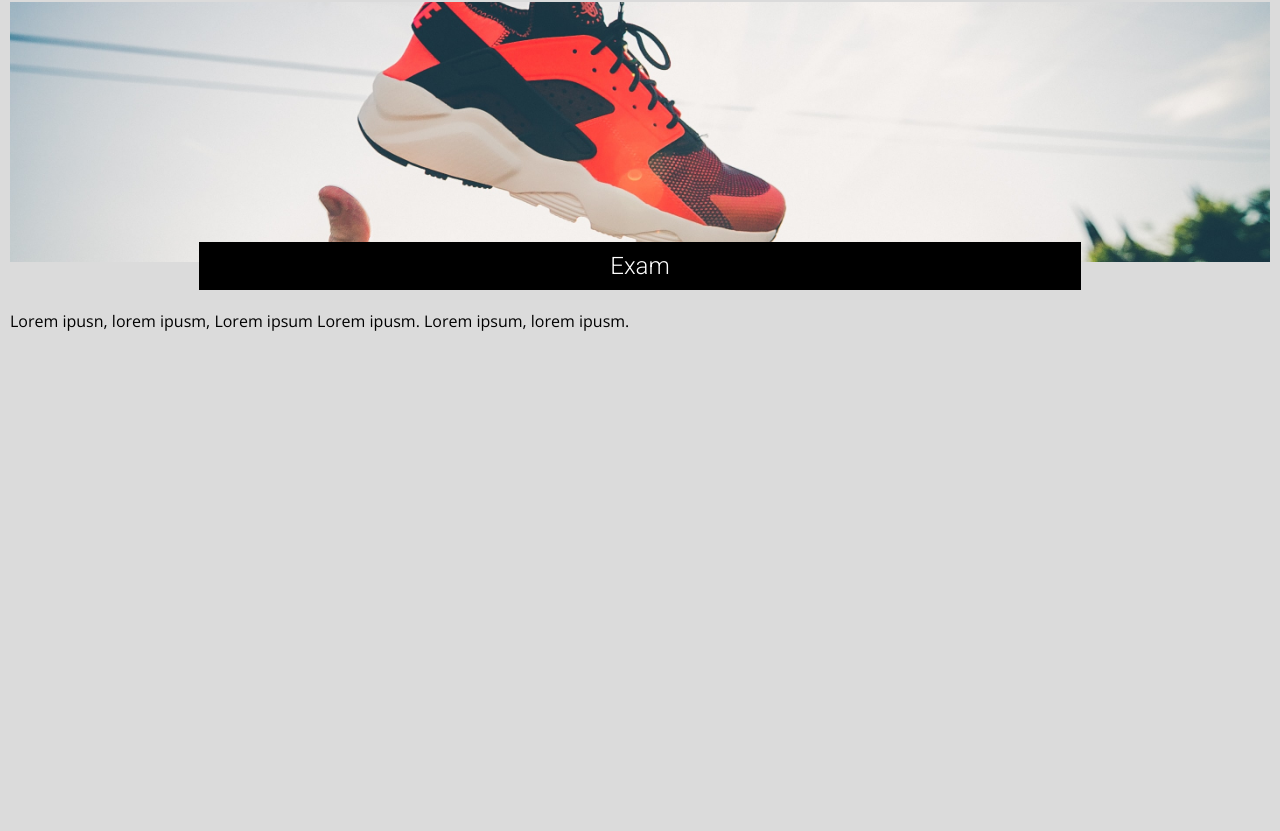
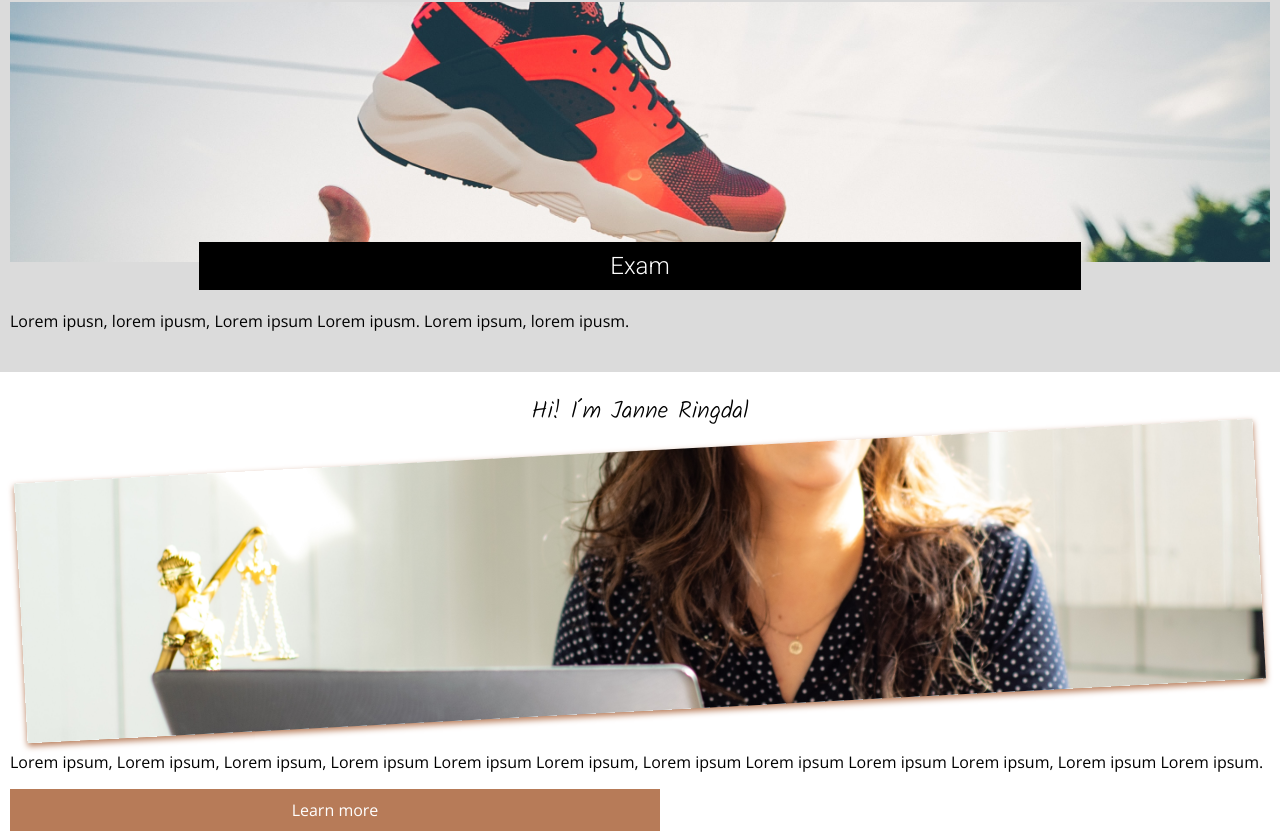
Before and after one commit to Janne-R/portfolio2, a React (Create React App) app: page / in a window 1280 px wide. Shown: the part 1556-2387 px from the top of the page. Before the commit the page ends 1888 px from the top, so only its background shows below. Built offline with nearby package versions, Linux system fonts and the light colour scheme.

Commit message:
Introduction home page

```diff
--- /dev/null
+++ b/src/components/Handwritten.js
@@ -0,0 +1,9 @@
+import styled from "styled-components";
+
+export const HandWrittenP = styled.p`
+  font-family: 'Kalam', cursive;
+`;
+
+export const HandWrittenH2 = styled.h2`
+  font-family: 'Kalam', cursive;
+`;
--- a/src/components/HandwrittenHeading.js
+++ /dev/null
@@ -1,8 +0,0 @@
-import styled from "styled-components";
-
-const HandWrittenHeading = styled.p`
-  font-family: 'Kalam', cursive;
-
-`
-
-export default HandWrittenHeading;
--- /dev/null
+++ b/src/components/Introduction.js
@@ -0,0 +1,47 @@
+import styled from "styled-components";
+import { HandWrittenH2 } from "./Handwritten";
+import BackgroundImage from "./BackgroundImage";
+import StyledALink from "./StyledALink";
+
+const Block = styled.div`
+background-color: ${({ theme }) => theme.colors.secondaryBackgroundColor};
+`;
+
+const H2 = styled(HandWrittenH2)`
+text-align: center;
+padding-top: 20px;
+`;
+
+const Image = styled(BackgroundImage)`
+  margin: 0px 10px 40px 10px;
+  transform: rotate(-3deg);
+  box-shadow: 0 3px 6px rgba(183, 123, 88);;
+`;
+
+const Div = styled.div`
+margin: 0px 10px 40px 10px;
+`;
+
+
+
+const Introduction = () => {
+  return (
+    <Block>
+      <Div>
+        <H2>Hi! I´m Janne Ringdal</H2>
+        <Image img={"images/girl.jpg"} height={"260px"} />
+        <p>
+          Lorem ipsum, Lorem ipsum, Lorem ipsum,
+          Lorem ipsum Lorem ipsum Lorem ipsum,
+          Lorem ipsum Lorem ipsum Lorem ipsum Lorem ipsum,
+          Lorem ipsum Lorem ipsum.
+        </p>
+        <StyledALink width={"50%"}>Learn more </StyledALink>
+      </Div>
+    </Block>
+
+
+  );
+};
+
+export default Introduction;
--- a/src/components/LatestProjects.js
+++ b/src/components/LatestProjects.js
@@ -1,5 +1,5 @@
 import styled from "styled-components";
-import HandwrittenHeading from "../components/HandwrittenHeading";
+import { HandWrittenP } from "../components/Handwritten";
 import BackgroundImage from "./BackgroundImage";
 
 const Headline = styled.div`
@@ -21,7 +21,7 @@ margin: auto;
 margin-top: -40px;
 `;
 
-const H2 = styled.h2`
+const H3 = styled.h2`
 text-align: center;
 color: ${({ theme }) => theme.colors.light};
 padding: 10px;
@@ -31,15 +31,15 @@ const LatestProjects = () => {
   return (
     <>
       <Headline>
-        <HandwrittenHeading>Some of mine</HandwrittenHeading>
+        <HandWrittenP>Some of mine</HandWrittenP>
         <H1>Latest projects</H1>
       </Headline>
       <Block>
         <BackgroundImage img={"images/food.jpg"} height={"260px"} />
         <ProjectTitle>
-          <H2>
+          <H3>
             Food blog
-          </H2>
+          </H3>
         </ProjectTitle>
         <p>Lorem ipusn, lorem ipusm, Lorem ipsum
           Lorem ipusm. Lorem ipsum, lorem ipusm. </p>
@@ -47,9 +47,9 @@ const LatestProjects = () => {
       <Block>
         <BackgroundImage img={"images/shop.jpg"} height={"260px"} />
         <ProjectTitle>
-          <H2>
+          <H3>
             Webshop
-          </H2>
+          </H3>
         </ProjectTitle>
         <p>Lorem ipusn, lorem ipusm, Lorem ipsum
           Lorem ipusm. Lorem ipsum, lorem ipusm. </p>
@@ -57,9 +57,9 @@ const LatestProjects = () => {
       <Block>
         <BackgroundImage img={"images/shoe.jpg"} height={"260px"} />
         <ProjectTitle>
-          <H2>
+          <H3>
             Exam
-          </H2>
+          </H3>
         </ProjectTitle>
         <p>Lorem ipusn, lorem ipusm, Lorem ipsum
           Lorem ipusm. Lorem ipsum, lorem ipusm. </p>
--- a/src/components/Nav.js
+++ b/src/components/Nav.js
@@ -1,7 +1,7 @@
 import { useState } from "react";
 import { NavLink } from "react-router-dom";
 import styled from "styled-components";
-import HandwrittenHeading from "./HandwrittenHeading";
+import { HandWrittenP } from "./Handwritten";
 import { HiOutlineMenuAlt1 } from "react-icons/hi";
 
 const Div = styled.div`
@@ -11,7 +11,7 @@ const Div = styled.div`
     grid-template-columns: 1fr 2fr 1fr;
 `;
 
-const Name = styled(HandwrittenHeading)`
+const Name = styled(HandWrittenP)`
 text-align: center;
 font-size: 32px;
 margin: 0;
--- /dev/null
+++ b/src/components/StyledALink.js
@@ -0,0 +1,15 @@
+import styled from "styled-components";
+
+const A = styled.a`
+display: inline-block;
+text-decoration: none;
+text-align: center;
+background-color: ${({ theme }) => theme.colors.ctaColor};
+color: ${({ theme }) => theme.colors.light};
+border: none;
+padding: 10px;
+width: ${props => props.width};
+font-size: 16px;
+`
+
+export default A;
--- a/src/pages/Home.js
+++ b/src/pages/Home.js
@@ -1,7 +1,11 @@
 import LatestProjects from "../components/LatestProjects";
+import Introduction from "../components/Introduction";
 
 const Home = () => (
-  <LatestProjects />
+  <>
+    <LatestProjects />
+    <Introduction />
+  </>
 );
 
 export default Home;
```
Also changed, not shown: src/components/Button.js (added, +13 -0 lines).
